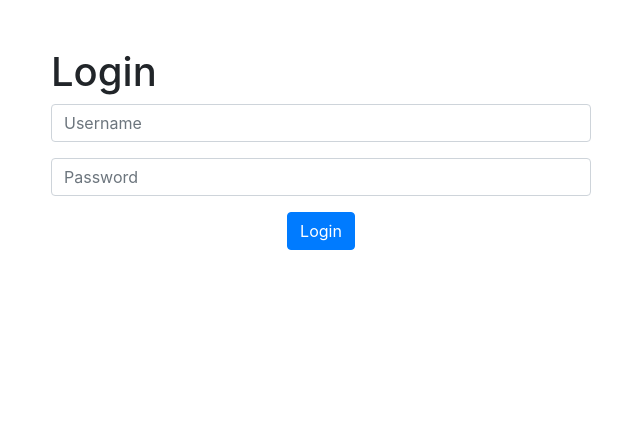
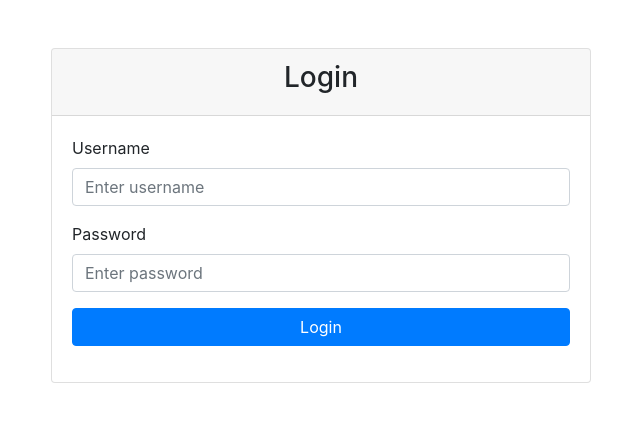
Before and after one commit to cannavaroyogi/login-js, a website: page static/login.html in a window 1280 px wide. Shown: the whole page, without its empty margins (319-959 px from the left). Drawn offline with nearby package versions, Linux system fonts and the light colour scheme.

Commit message:
Adding static login

```diff
--- a/static/login.html
+++ b/static/login.html
@@ -2,27 +2,30 @@
 <html>
 <head>
   <title>Login Page</title>
-  <meta name="viewport" content="width=device-width, initial-scale=1">
   <link rel="stylesheet" href="https://maxcdn.bootstrapcdn.com/bootstrap/4.5.2/css/bootstrap.min.css">
 </head>
 <body>
   <div class="container">
-    <div class="row">
-      <div class="col-lg-6 mx-auto mt-5">
-        <div class="login-container">
-          <h1>Login</h1>
+    <div class="row justify-content-center">
+      <div class="col-md-6">
+        <div class="card mt-5">
+          <div class="card-header">
+            <h3 class="text-center">Login</h3>
+          </div>
+          <div class="card-body">
             <form id="login-form">
               <div class="form-group">
-              <input type="text" class="form-control" id="username" placeholder="Username">
+                <label for="username">Username</label>
+                <input type="text" class="form-control" id="username" placeholder="Enter username">
               </div>
               <div class="form-group">
-              <input type="password" class="form-control" id="password" placeholder="Password">
+                <label for="password">Password</label>
+                <input type="password" class="form-control" id="password" placeholder="Enter password">
               </div>
-            <div class="text-center">
-              <button type="submit" class="btn btn-primary">Login</button>
+              <button type="submit" class="btn btn-primary btn-block">Login</button>
+            </form>
+            <div id="message" class="text-center mt-3"></div>
           </div>
-          </form>
-          <div id="message"></div>
         </div>
       </div>
     </div>
--- a/static/style.css
+++ b/static/style.css
@@ -1,4 +1,4 @@
-.login-container {
+ .login-container {
     width: 300px;
     margin: 0 auto;
     padding: 20px;
```
Lines whose indentation alone changed are shown as unchanged.
